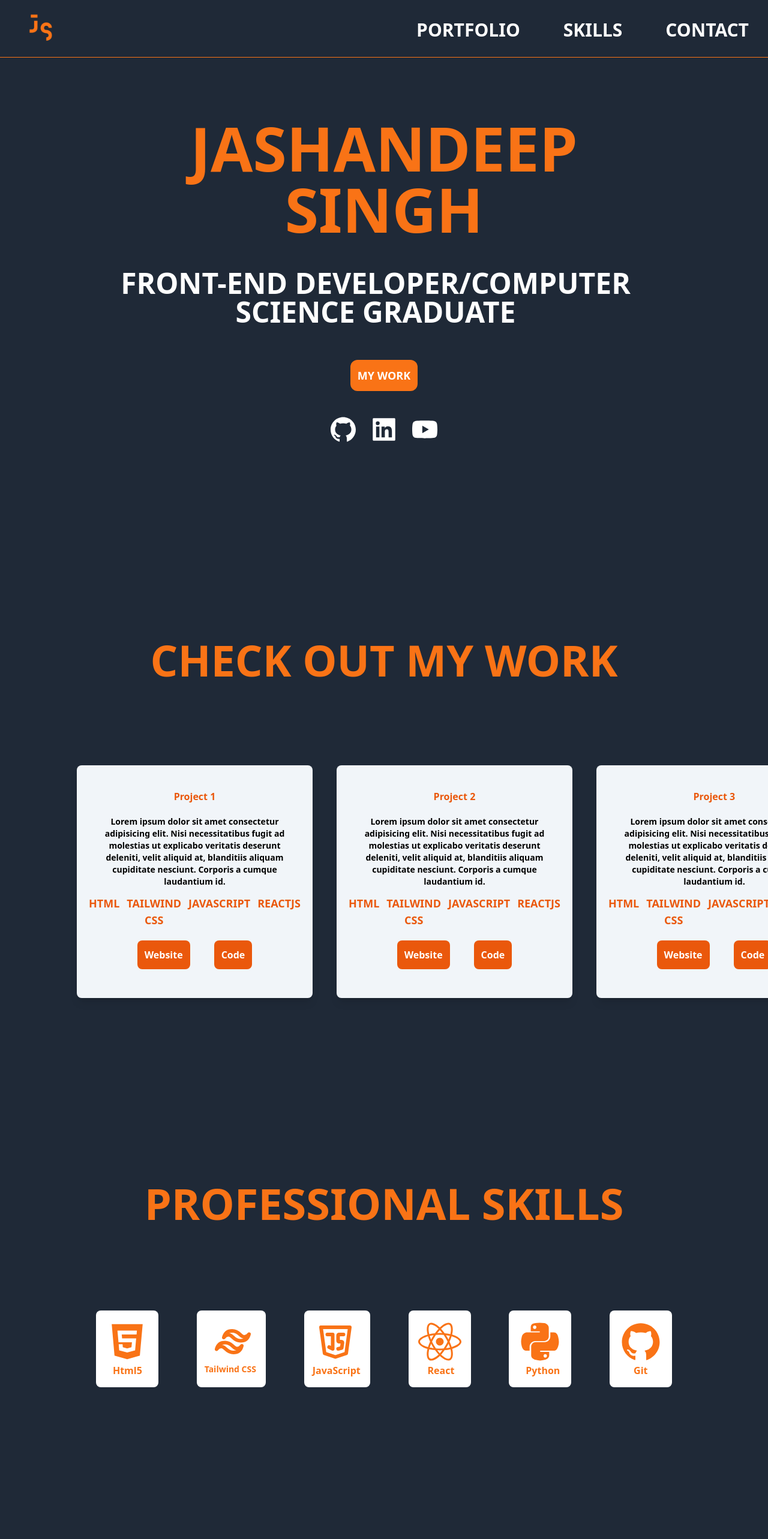
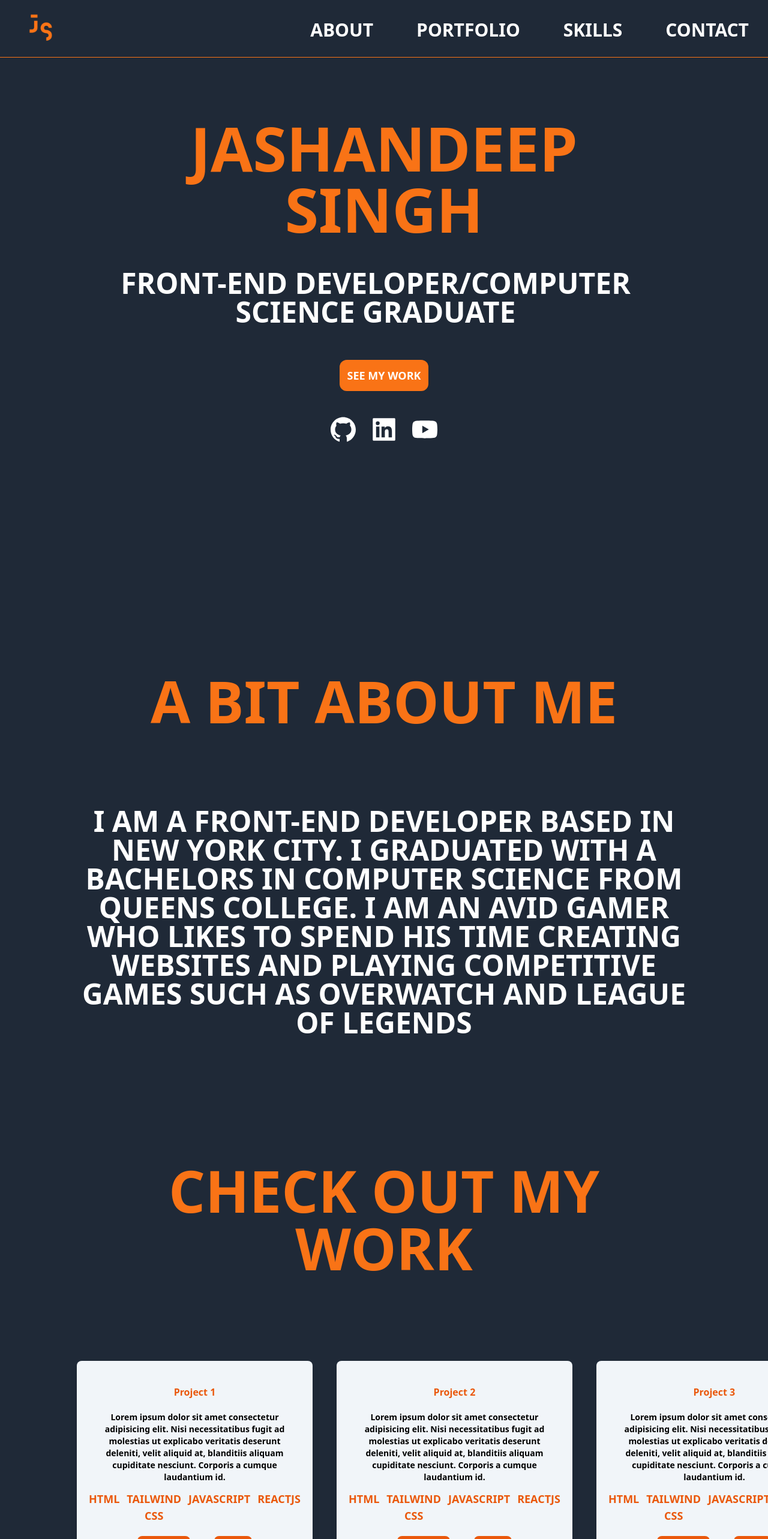
Before and after one commit to jashansingh303/Portfolio, a Next.js app: page / in a window 1280 px wide. Shown: the top 2566 px of the page at 60% size. Built offline with nearby package versions, Linux system fonts and the light colour scheme.

Commit message:
About sections and fade in animations added

```diff
--- a/package.json
+++ b/package.json
@@ -15,10 +15,12 @@
     "cors": "^2.8.5",
     "eslint": "8.27.0",
     "eslint-config-next": "13.0.3",
+    "framer-motion": "^7.7.2",
     "next": "13.0.3",
     "react": "18.2.0",
     "react-dom": "18.2.0",
     "react-icons": "^4.6.0",
+    "react-intersection-observer": "^9.4.1",
     "react-router-dom": "^6.4.3",
     "react-scroll": "^1.8.8"
   },
--- a/pages/_app.js
+++ b/pages/_app.js
@@ -1,8 +1,16 @@
 import '../styles/globals.css'
+import { AnimatePresence } from 'framer-motion'
+
+function MyApp({ Component, pageProps, router }) {
+return(
+    <div>
+      <AnimatePresence>
+        <Component {...pageProps} />
+      </AnimatePresence>
 
 
-function MyApp({ Component, pageProps }) {
-  return <Component {...pageProps} />
-}
+    </div>
+
+)}
 
 export default MyApp
--- /dev/null
+++ b/pages/components/about.js
@@ -0,0 +1,12 @@
+function About() {
+    return(
+        <div className="uppercase min-h-screen text-center lg:pt-[265px]">
+            <h1 className="lg:text-8xl md:text-7xl text-[39px] text-orange-500">A bit about me</h1>
+            <p className="lg:text-5xl md:text-2xl text-lg pt-4 lg:pt-32">I am a front-end developer based in New York City. I graduated with a bachelors in computer Science from Queens College. I am an avid gamer who likes to
+                spend his time creating websites and playing competitive games such as Overwatch and League Of Legends
+            </p>
+        </div>
+    )
+}
+
+export default About
--- a/pages/components/hero.js
+++ b/pages/components/hero.js
@@ -2,17 +2,18 @@ import { AiFillGithub } from "react-icons/ai"
 import { AiFillLinkedin } from "react-icons/ai"
 import { AiFillYoutube } from "react-icons/ai"
 import { Link } from 'react-scroll'
+import {motion as m} from "framer-motion"
 
 function Hero(){
     return(
-    <section className='min-h-screen uppercase font-mono ease-in duration-200 mt-[-40px]' id="hero">
+    <m.section className='hero min-h-screen uppercase font-mono ease-in duration-200 mt-[-40px]' id="hero"  initial={{opacity:0}} whileInView={{opacity:1}} transition={{duration: 0.75}}>
         <div className=''>
             <div className='max-w-[1000px] w-full h-screen mx-auto text-center flex flex-col justify-center uppercase'>
-                <p className='text-orange-500 font-bold lg:text-[102px] md:text-6xl sm:text-5xl text-4xl py-6 hover:animate-pulse cursor-default'>Jashandeep Singh</p>
+                <p className='text-orange-500 font-bold lg:text-[102px] md:text-6xl sm:text-5xl text-4xl py-6 hover:animate-pulse cursor-pointer'>Jashandeep Singh</p>
                 <div className="flex flex-col mx-auto max-w-[80%] lg:max-w-full ">
                     <p className='lg:text-5xl lg:pr-7 md:text-4xl md:pr-6 sm:text-3xl text-2xlsm:pr-5 font-bold py-6 pr-4 cursor-default'>Front-End Developer/Computer Science Graduate </p>
                     <button className="lg:text-lg md:text-md sm:text-sm text-xs sm:p-3 bg-orange-500 rounded-xl my-auto p-2 font-bold hover:scale-125 duration-100
-                    font-serif uppercase max-w-[50%] mx-auto mt-5 lg:mt-8"><Link to="portfolio" spy={true} smooth={true} duration={700}>My Work</Link></button>
+                    font-serif uppercase max-w-[50%] mx-auto mt-5 lg:mt-8"><Link to="portfolio" spy={true} smooth={true} duration={700}>see My Work</Link></button>
                 </div>
                 <div className='flex justify-center space-x-5 text-5xl pt-10'>
                 <a href='https://github.com/jashansingh303' target="_blank"><AiFillGithub className="hover:scale-150 hover:bg-orange-500 rounded-full duration-150"/></a>
@@ -22,7 +23,7 @@ function Hero(){
             </div>
 
         </div>
-    </section>
+    </m.section>
     )
 }
 
--- a/pages/components/navbar.js
+++ b/pages/components/navbar.js
@@ -2,6 +2,7 @@ import { useState } from 'react'
 import {AiOutlineClose, AiOutlineMenu} from 'react-icons/ai'
 import { Link } from 'react-scroll'
 import Image from 'next/image'
+import {motion as m} from "framer-motion"
 
 function NavBar() {
   const [nav, setNav] = useState(false)
@@ -11,13 +12,14 @@ function NavBar() {
   }
 
   return(
-    <div className='flex justify-between items-center h-24 text-white mx-auto font-serif '>
+    <m.div className='flex justify-between items-center h-24 text-white mx-auto font-serif sticky cursor-pointer'>
 
-        <div className='flex justify-between w-full fixed bg-gray-800 h-24 border-b border-b-orange-500 p-4'>
-            <h1 className='md:w-full font-bold uppercase text-orange-500 sticky '><Link to="hero" spy={true} smooth={true} offset={50} duration={500}>
-                <Image src='/logo.png 'alt='' width={100} height={100} className="mt-[-21px] border-b border-b-orange-500"/></Link>
+        <div className='flex justify-between w-full fixed h-24 border-b border-b-orange-500 p-4 bg-gray-800 z-100' >
+            <h1 className='md:w-full font-bold uppercase text-orange-500 '><Link to="hero" spy={true} smooth={true} duration={500}>
+                <Image src='/logo.png 'alt='' width={100} height={100} className="mt-[-21px] border-b border-b-orange-500 "/></Link>
             </h1>
             <ul className=' uppercase space-x-10 hidden md:flex text-3xl'>
+                <li className='p-4 hover:scale-125 duration-100 '><Link to="about" spy={true} smooth={true} duration={700}>About</Link></li>
                 <li className='p-4 hover:scale-125 duration-100 '><Link to="portfolio" spy={true} smooth={true} duration={700}>Portfolio</Link></li>
                 <li className='p-4 hover:scale-125 duration-100 '><Link to="skills" spy={true} smooth={true} duration={700}>Skills</Link></li>
                 <li className='p-4 hover:scale-125 duration-100 '><Link to="contact" spy={true} smooth={true} duration={700}>Contact</Link></li>
@@ -32,19 +34,20 @@ function NavBar() {
       </div>
 
       <div className={nav ? 'fixed left-0 top-0 w-[85%] border-r h-full border-b ease-in-out duration-500 bg-gray-800' : 'fixed left-[-100%] top-0 w-[60%] border-r h-full border-b font-serif ease-in-out duration-500' }>
-        <h1 onClick={!nav} className='w-full text-3xl font-bold text-customGreen pt-[20px] pl-[10px] h-24 text-orange-500'>
-            <Link to="hero" spy={true} smooth={true} offset={50} duration={500}>
+        <h1 className='w-full text-3xl font-bold text-customGreen pt-[20px] pl-[10px] h-24 text-orange-500'>
+            <Link to="hero" spy={true} smooth={true} duration={500}>
                 <Image src='/logo.png 'alt='' width={100} height={100} className="mt-[-21px] "/>
             </Link>
         </h1>
         <ul className='p-4 uppercase'>
+          <li className='p-4 border-b hover:scale-125 duration-100 '><Link to="about" spy={true} smooth={true} duration={700} offset={-270} onClick={handleNav}>About</Link></li>
           <li className='p-4 border-b hover:text-orange-500 duration-100'><Link to="portfolio" spy={true} smooth={true} duration={500} onClick={handleNav} >Portfolio</Link></li>
-          <li className='p-4 border-b hover:text-orange-500 duration-100'><Link to='skills' spy={true} smooth={true} duration={500}  onClick={handleNav}>Skills</Link></li>
+          <li className='p-4 border-b hover:text-orange-500 duration-100'><Link to='skills' spy={true} smooth={true} duration={500}  onClick={handleNav} offset={70}>Skills</Link></li>
           <li className='p-4 border-b hover:text-orange-500 duration-100'><Link to="contact" spy={true} smooth={true} duration={500} onClick={handleNav}>Contact</Link></li>
         </ul>
       </div>
 
-    </div>
+    </m.div>
 
   )
 }
--- a/pages/components/skills.js
+++ b/pages/components/skills.js
@@ -1,39 +1,40 @@
 import {AiFillHtml5, AiFillGithub} from "react-icons/ai"
 import {TbBrandTailwind, TbBrandJavascript} from "react-icons/tb"
 import {FaReact,FaPython} from "react-icons/fa"
+import {motion as m} from "framer-motion"
 
 function Skills(){
     return(
-        <div className="min-h-screen ">
-            <h1 className="uppercase text-center lg:text-7xl md:text-5xl text-[23px] py-[25%] lg:py-[10%] text-orange-500">PROFESSIONAL skills</h1>
+        <m.div className="min-h-screen pt-32" initial={{opacity:0}} whileInView={{opacity:1}} transition={{duration: 2}}>
+            <h1 className="uppercase text-center lg:text-8xl md:text-5xl text-4xl py-[25%] lg:py-[10%] text-orange-500">PROFESSIONAL skills</h1>
             <div className="grid grid-cols-2 pt-10 lg:flex ">
-                <div className="mx-auto bg-white p-4 text-orange-500 rounded-lg hover:scale-150 duration-150">
+                <div className="mx-auto bg-white lg:p-10 p-6 mb-3 text-orange-500 rounded-lg lg:hover:scale-150 duration-150">
                     <AiFillHtml5 className="text-7xl"/>
                     <p className="pl-3">Html5</p>
                 </div>
-                <div className="mx-auto bg-white p-4 text-orange-500 rounded-lg hover:scale-150 duration-150">
+                <div className="mx-auto bg-white lg:p-10 p-6 mb-3 text-orange-500 rounded-lg lg:hover:scale-150 duration-150">
                     <TbBrandTailwind className="text-7xl ml-2"/>
                     <p className="ml-[-3px] text-sm">Tailwind CSS</p>
                 </div>
-                <div className="mx-auto bg-white p-4 text-orange-500 rounded-lg hover:scale-150 duration-150">
+                <div className="mx-auto bg-white lg:p-10 p-6 mb-3 text-orange-500 rounded-lg lg:hover:scale-150 duration-150">
                     <TbBrandJavascript className="text-7xl"/>
                     <p className="ml-[-2px]">JavaScript</p>
                 </div>
-                <div className="mx-auto bg-white p-4 text-orange-500 rounded-lg hover:scale-150 duration-150">
+                <div className="mx-auto bg-white lg:p-10 p-6 mb-3 text-orange-500 rounded-lg lg:hover:scale-150 duration-150">
                     <FaReact className="text-7xl"/>
                     <p className="pl-4">React</p>
                 </div>
-                <div className="mx-auto bg-white p-4 text-orange-500 rounded-lg hover:scale-150 duration-150">
+                <div className="mx-auto bg-white lg:p-10 p-6 mb-3 text-orange-500 rounded-lg lg:hover:scale-150 duration-150">
                     <FaPython className="text-7xl"/>
                     <p className="pl-3">Python</p>
                 </div>
-                <div className="mx-auto bg-white p-4 text-orange-500 rounded-lg hover:scale-150 duration-150">
+                <div className="mx-auto bg-white lg:p-10 p-6 mb-3 text-orange-500 rounded-lg lg:hover:scale-150 duration-150">
                     <AiFillGithub className="text-7xl"/>
                     <p className="pl-6">Git</p>
                 </div>
             </div>
 
-        </div>
+        </m.div>
     )
 }
 
--- a/pages/index.js
+++ b/pages/index.js
@@ -1,31 +1,44 @@
 import Head from 'next/head'
 import Project from './components/projects'
 import ContactUs from './components/contact'
-import React from 'react'
+import React, {useRef, useEffect, useState } from 'react'
 import NavBar from './components/navbar'
 import Hero from './components/hero'
 import Skills from './components/skills'
+import { useInView } from 'react-intersection-observer'
+import styles from '/styles/Home.module.css'
+import {motion as m} from "framer-motion"
+import About from './components/about'
 
 export default function Home() {
+  const { ref: myRef, inView: elementVis} = useInView()
+  const { ref: rocket, inView: rocketRef} = useInView()
+
   return (
-    <div className='bg-gray-800 text-white scroll-smooth  '>
-      <NavBar/>
+    <div className='bg-gray-800 text-white scroll-smooth' ><div className=""></div>
+
+      <div>
+          <NavBar className=""/>
+      </div>
+
       <div className='bg-gray-800 text-white max-w-[80%] mx-auto'>
-
         <Head >
           <title>Jashandeep Singh</title>
           <link rel="icon" href="/logo.png"/>
         </Head>
 
-        <div id='hero' className=''>
+        <m.div id='hero' initial={{opacity:0}} whileInView={{opacity:1}} transition={{duration: 0.75}} >
           <Hero/>
-        </div>
+        </m.div>
 
+        <m.div id='about'>
+          <About/>
+        </m.div>
 
-        <main className='bg-gray-800 text-white'>
+        <main className='bg-gray-800 text-white' >
 
-        <div className='min-h-screen' id='portfolio' >
-          <p className='lg:text-7xl md:text-5xl text-3xl uppercase text-center pb-16 text-orange-500 pt-32 lg:pt-52 ' >check out my work</p>
+        <m.div className=' min-h-screen' id='portfolio' initial={{ opacity:0 }} whileInView={{ opacity:1}}  transition={{duration:0.75 , ease: "easeIn"}}>
+          <p className='lg:text-8xl md:text-5xl text-3xl uppercase text-center pb-16 text-orange-500 pt-32 lg:pt-52 ' >check out my work</p>
 
           <div className='xl:flex gap-10 sm:my-5 lg:pt-4'>
           <Project name="Project 1" description="Lorem ipsum dolor sit amet consectetur adipisicing elit. Nisi necessitatibus fugit ad molestias ut explicabo veritatis deserunt deleniti, velit aliquid at, blanditiis aliquam cupiditate nesciunt. Corporis a cumque laudantium id."
@@ -37,16 +50,16 @@ export default function Home() {
           <Project name="Project 3" description="Lorem ipsum dolor sit amet consectetur adipisicing elit. Nisi necessitatibus fugit ad molestias ut explicabo veritatis deserunt deleniti, velit aliquid at, blanditiis aliquam cupiditate nesciunt. Corporis a cumque laudantium id."
           tech1="HTML" tech2="Tailwind CSS" tech3 = "Javascript" tech4="ReactJS" className="flex-1"/>
           </div>
-        </div>
+        </m.div>
 
-        <div id="skills" className='pt-36'>
-          <Skills/>
-        </div>
+        <m.div id="skills"  initial={{opacity:0}} whileInView={{opacity:1}} transition={{duration: 0.75}}>
+          <Skills />
+        </m.div>
 
 
-        <section id='contact' className='bg-gray-800 min-h-screen lg:pt-40 pt-1 pb-3 '>
+        <m.section id='contact' className='bg-gray-800 min-h-screen lg:pt-40 pt-1 pb-3' initial={{ opacity:0 }} whileInView={{ opacity:1}}  transition={{duration:1 , ease: "easeIn"}}>
           <ContactUs/>
-        </section>
+        </m.section>
 
         </main>
       </div>
```
Also changed, not shown: styles/globals.css (line endings or trailing spaces), 1 other file (tests, documents, lock files or other folders).
